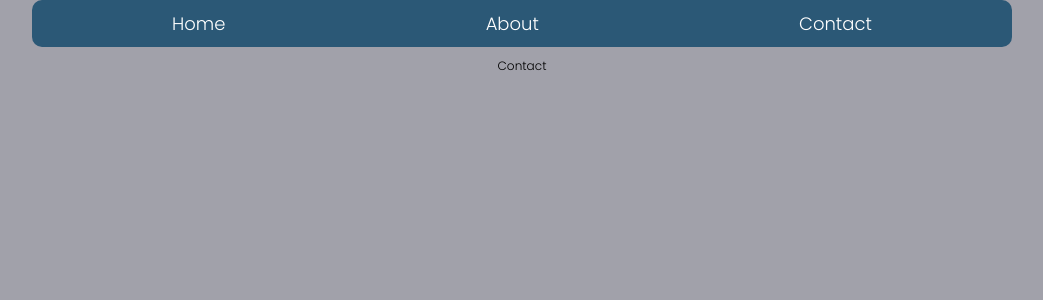
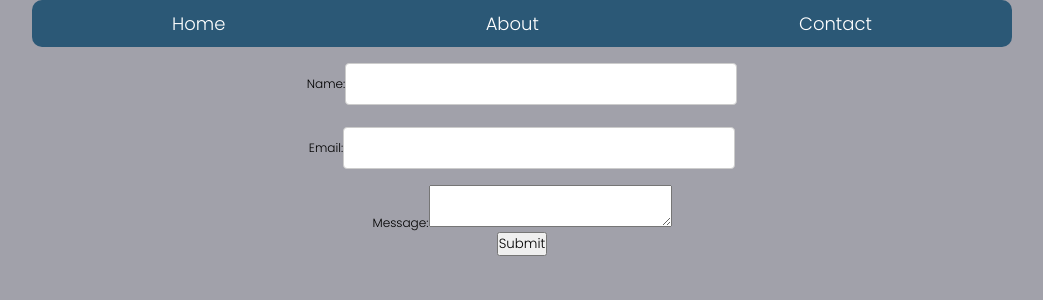
Before and after one commit to mmulahvictor/books-app-project, a React (Create React App) app: page /contact in a window 1280 px wide. Shown: the top 300 px of the page, without its empty margins (118-1161 px from the left). Built offline with nearby package versions, Linux system fonts and the light colour scheme.

Commit message:
Creating the contact us form

```diff
--- a/package.json
+++ b/package.json
@@ -8,6 +8,9 @@
     "@testing-library/react": "^13.3.0",
     "@testing-library/user-event": "^13.5.0",
     "axios": "^0.27.2",
+    "cors": "^2.8.5",
+    "express": "^4.18.1",
+    "nodemailer": "^6.7.7",
     "react": "^18.2.0",
     "react-dom": "^18.2.0",
     "react-router-dom": "^6.3.0",
--- a/src/components/About.js
+++ b/src/components/About.js
@@ -8,6 +8,10 @@
           <p>
               “The best programs are written so that computing machines can perform them quickly and so that human beings can understand them clearly. A programmer is ideally an essayist who works with traditional aesthetic and literary forms as well as mathematical concepts, to communicate the way that an algorithm works and to convince a reader that the results will be correct.”
               <strong>― Donald E. Knuth, Selected Papers on Computer Science</strong>
+          </p><hr />
+          <p>
+              “Programming today is a race between software engineers striving to build bigger and better idiot-proof programs, and the Universe trying to produce bigger and better idiots. So far, the Universe is winning.”
+              <strong>― Rick Cook, The Wizardry Compiled</strong>
           </p>
     </div>
   )
--- a/src/components/Contact.js
+++ b/src/components/Contact.js
@@ -1,9 +1,44 @@
-import React from 'react'
+import React, { useState } from "react";
 
-function Contact() {
-  return (
-    <div>Contact</div>
-  )
-}
+const Contact = () => {
+    const [ status, setStatus ] = useState( "Submit" );
+    const handleSubmit = async ( e ) => {
+        e.preventDefault();
+        setStatus( "Sending..." );
+        const { name, email, message } = e.target.elements;
+        let details = {
+            name: name.value,
+            email: email.value,
+            message: message.value,
+        };
+        let response = await fetch( "http://localhost:5000/contact", {
+            method: "POST",
+            headers: {
+                "Content-Type": "application/json;charset=utf-8",
+            },
+            body: JSON.stringify( details ),
+        } );
+        setStatus( "Submit" );
+        let result = await response.json();
+        alert( result.status );
+    };
+    return (
+        <form onSubmit={ handleSubmit }>
+            <div>
+                <label htmlFor="name">Name:</label>
+                <input type="text" id="name" required />
+            </div>
+            <div>
+                <label htmlFor="email">Email:</label>
+                <input type="email" id="email" required />
+            </div>
+            <div>
+                <label htmlFor="message">Message:</label>
+                <textarea id="message" required />
+            </div>
+            <button type="submit">{ status }</button>
+        </form>
+    );
+};
 
 export default Contact
```
Also changed, not shown: 1 other file (tests, documents, lock files or other folders).
